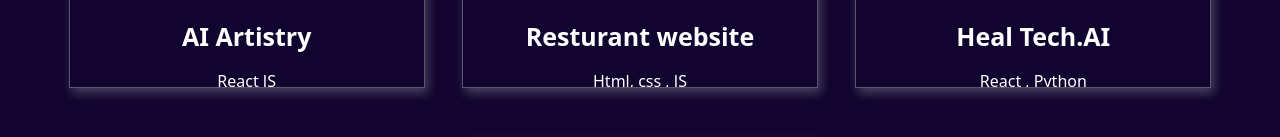
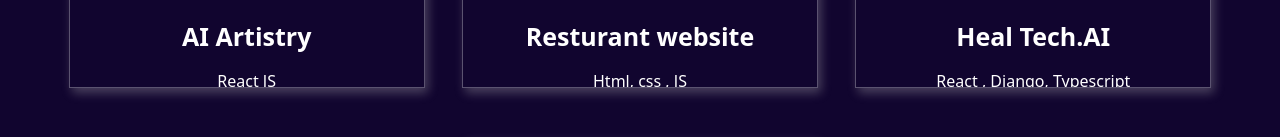
Before and after one commit to Aya-Jafar/portfolio, a plain HTML site: page index.html in a window 1280 px wide. Shown: the part 2339-2476 px from the top of the page. Drawn offline with Linux system fonts and the light colour scheme.

Commit message:
Edit lang

```diff
--- a/index.html
+++ b/index.html
@@ -178,7 +178,7 @@
         <img src="images/resultzz.png" alt="" />
         <center>
           <h1>Heal Tech.AI</h1>
-          <p>React , Python</p>
+          <p>React , Django, Typescript</p>
         </center>
       </div>
 
```
